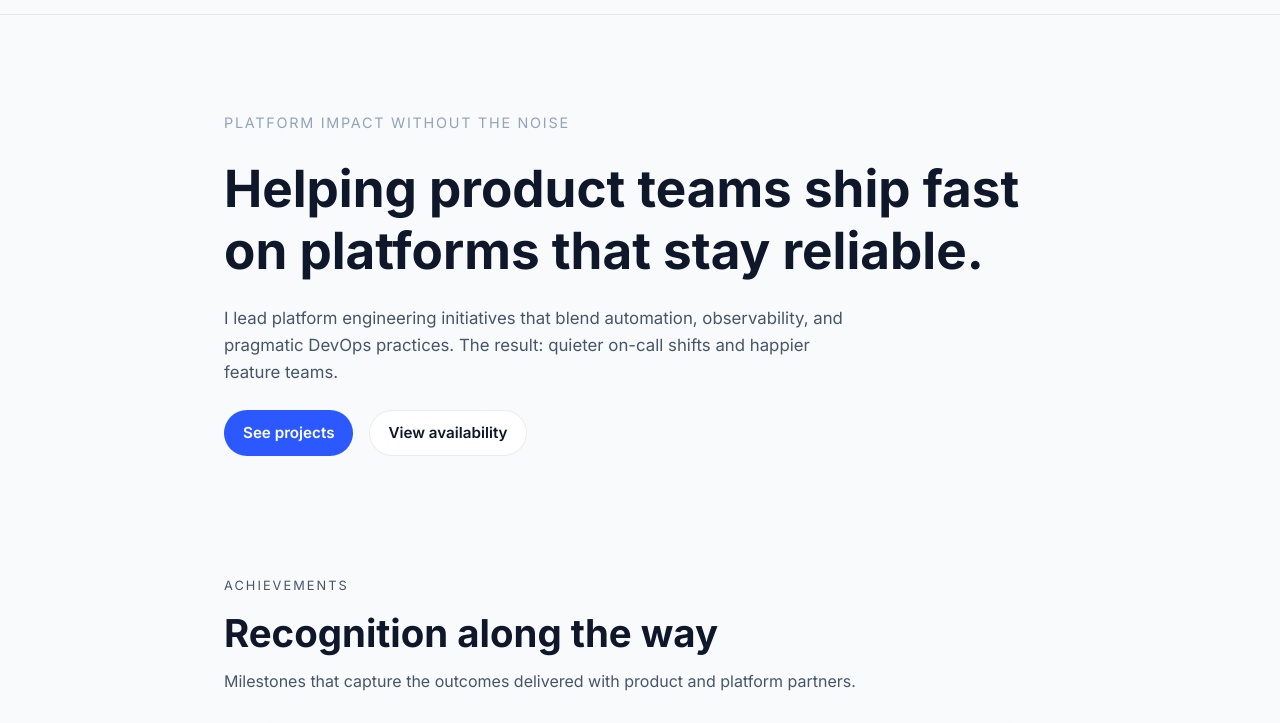
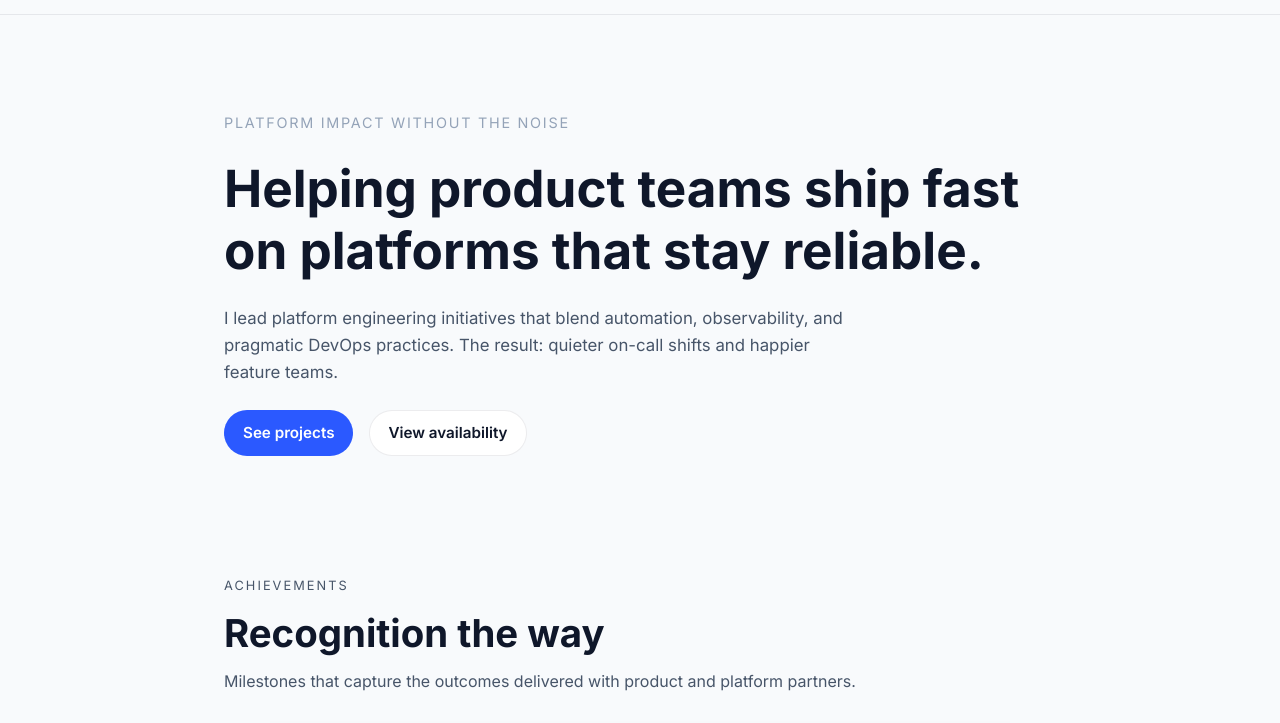
Before and after one commit to su-mangale/mangale.com.np, an Eleventy site: page src/index.njk in a window 1280 px wide. Shown: the part 73-796 px from the top of the page. Built offline with nearby package versions, Linux system fonts and the light colour scheme; Eleventy itself is replaced by a stand-in of ours; files that its build step writes are made by us from their sources.

Commit message:
removed word

```diff
--- a/src/index.njk
+++ b/src/index.njk
@@ -15,7 +15,7 @@ title: Mangale Lopchan · Platform Engineer
 <section class="achievements" id="achievements">
     <header>
         <p class="section-eyebrow">Achievements</p>
-        <h2>Recognition along the way</h2>
+        <h2>Recognition the way</h2>
         <p class="section-body">Milestones that capture the outcomes delivered with product and platform partners.</p>
     </header>
     <div class="achievement-grid">
```
